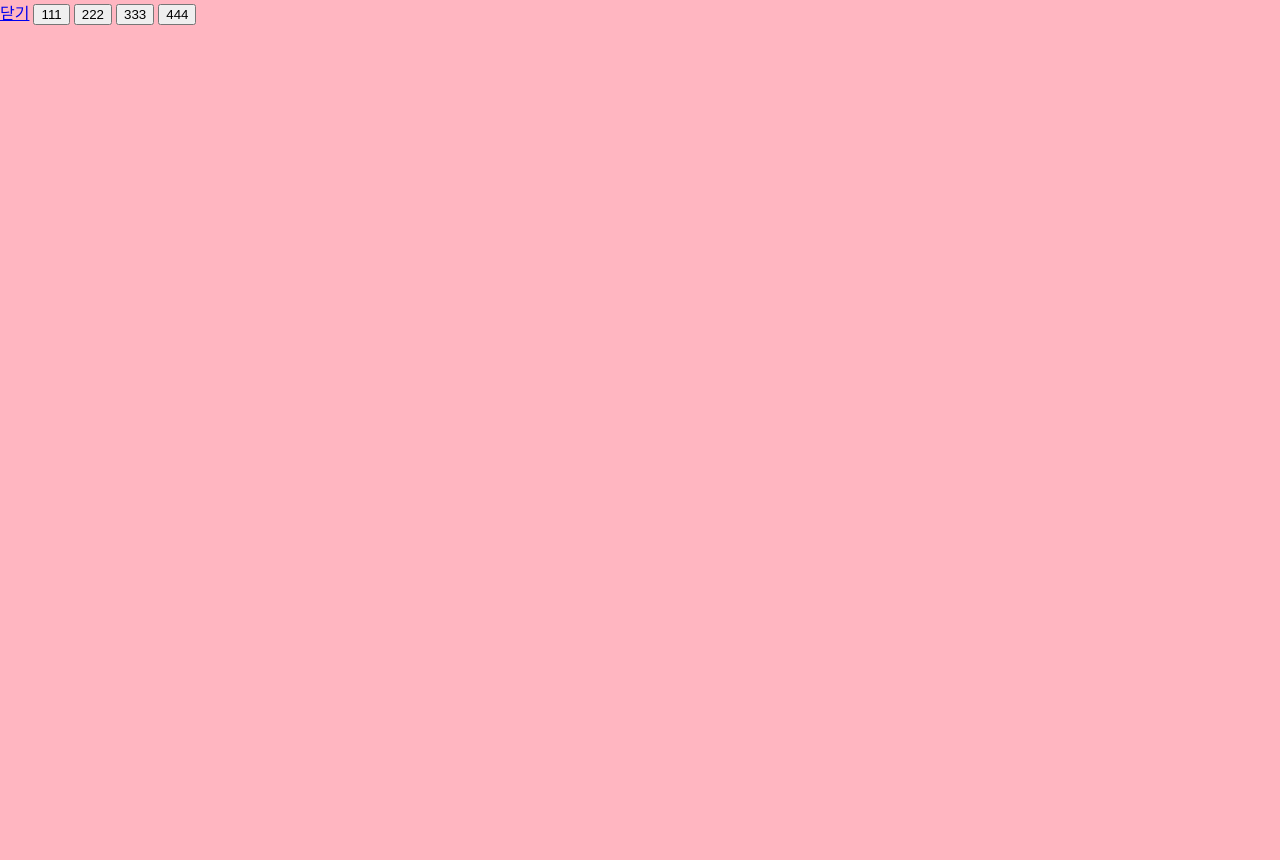
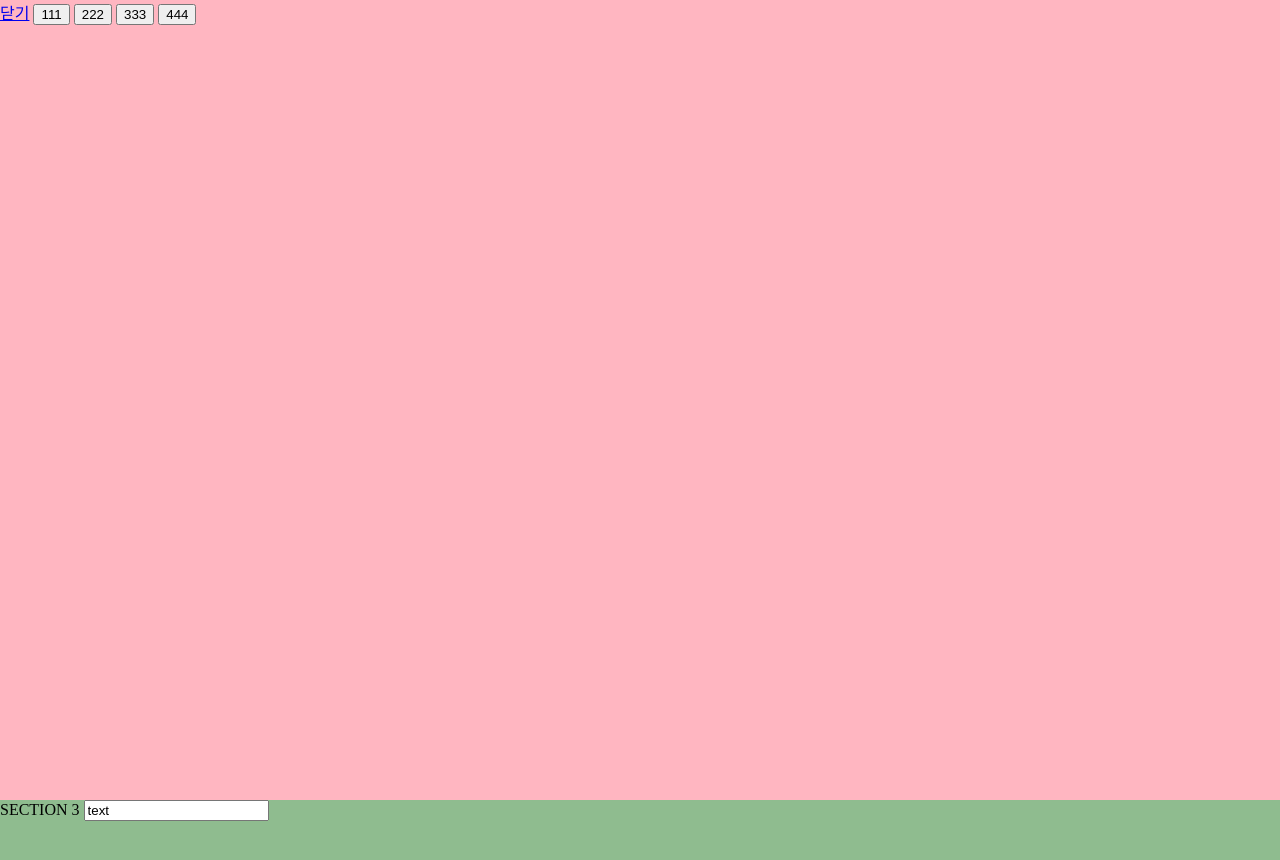
Before and after one commit to majinidf/testCode, a plain HTML site: page html/voiceOverTest_noHidden.html in a window 1280 px wide. Drawn offline with Linux system fonts and the light colour scheme.

Commit message:
Update voiceOverTest_noHidden.html

```diff
--- a/html/voiceOverTest_noHidden.html
+++ b/html/voiceOverTest_noHidden.html
@@ -20,7 +20,7 @@
     .lnb li:first-child {margin-top: 0;}
     .lnb a {display: block; padding: 10px 15px; color: black; line-height: 1; text-decoration: none; border-radius: 100%;}
     .lnb a.is-active {color: white; background-color: black;}
-    .layer {position: absolute; left: 0; top: 0; width: 100%; height: 100%; background-color:lightpink;}
+    .layer {position: fixed; left: 0; top: 0; bottom: 0; width: 100%; background-color:lightpink;}
   </style>
 </head>
 <body>
```
